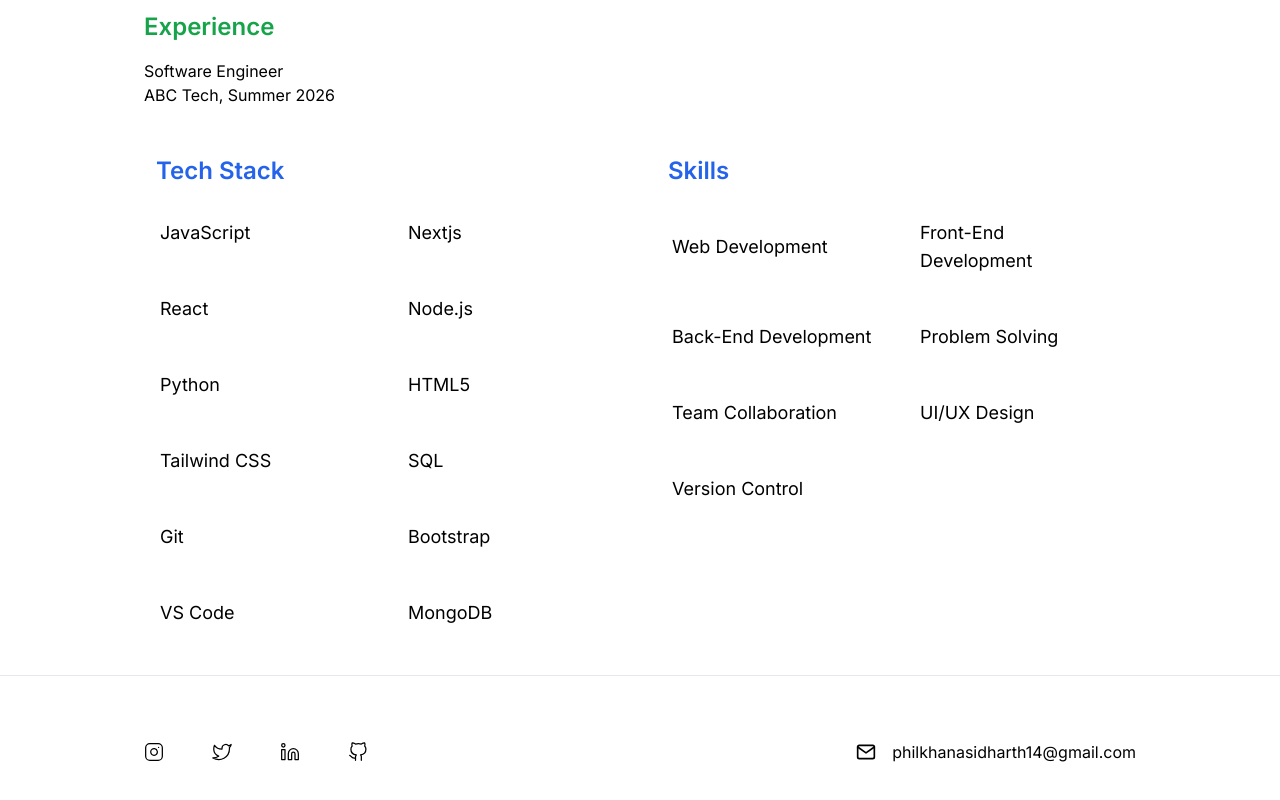
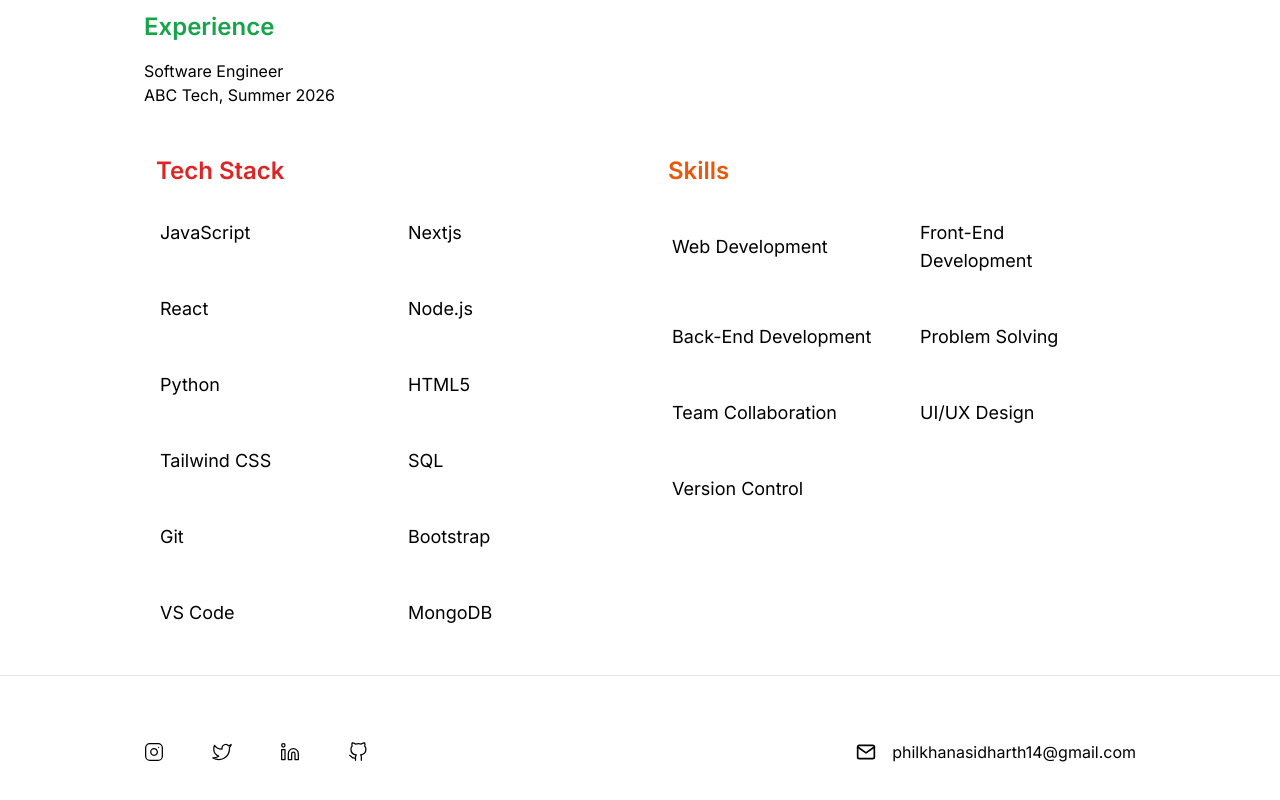
Before and after one commit to psidh/Domain, a Next.js app: page / in a window 1280 px wide. Shown: the part 747-1547 px from the top of the page. Built offline with nearby package versions, Linux system fonts and the light colour scheme.

Commit message:
added colours

```diff
--- a/package.json
+++ b/package.json
@@ -18,6 +18,8 @@
     "postcss": "8.4.28",
     "react": "18.2.0",
     "react-dom": "18.2.0",
+    "react-slick": "^0.29.0",
+    "slick-carousel": "^1.8.1",
     "styled-components": "^6.0.7",
     "tailwindcss": "3.3.3"
   }
--- /dev/null
+++ b/src/app/components/Achievements.js
@@ -0,0 +1,13 @@
+import React from "react";
+
+const Achievements = () => {
+
+
+  return (
+    <div className="achievements">
+
+    </div>
+  );
+};
+
+export default Achievements;
--- a/src/app/components/Resume.js
+++ b/src/app/components/Resume.js
@@ -49,8 +49,8 @@ const Resume = () => {
       <section className="mb-8">
         <h3 className="text-2xl font-semibold mt-4 mb-4 ">
         <span className="md:text-left lg:ml-3
-        dark:text-blue-500
-        text-blue-600">
+        dark:text-red-500
+        text-red-600">
           Tech Stack</span></h3>
         <div className="grid grid-cols-2 gap-4">
           {techStack.map((tech, index) => (
@@ -72,8 +72,8 @@ const Resume = () => {
       <section className="mb-8">
         <h3 className="text-2xl font-semibold mt-4 mb-4 md:text-left">
           <span className="md:text-left lg:ml-3
-          dark:text-blue-500
-        text-blue-600">Skills</span>
+          dark:text-orange-500
+        text-orange-600">Skills</span>
         </h3>
         <div className="grid grid-cols-2 gap-4">
           {skills.map((skill, index) => (
--- a/src/app/components/TopIntro.js
+++ b/src/app/components/TopIntro.js
@@ -48,7 +48,7 @@ const TopIntro = () => {
               <span className="inline-flex opacity-50 text-2xl font-light blinking">|</span>
             </p>
           </div>
-          <button className="mt-8 mb-8 bg-green-500 hover:bg-black hover:text-white text-white py-2 px-8 rounded-3xl">
+          <button className="mt-8 mb-8 bg-green-500 hover:bg-black dark:hover:bg-white dark:hover:text-black  hover:text-white text-white py-2 px-8 rounded-3xl">
           <span className="text-xl">Connect</span>
           </button>
       </section>
--- a/src/app/page.js
+++ b/src/app/page.js
@@ -4,12 +4,15 @@ import NavBar from 'src/app/components/NavBar';
 import TopIntro from 'src/app/components/TopIntro';
 import Footer from 'src/app/components/Footer';
 import Resume from 'src/app/components/Resume';
+import Achievements from './components/Achievements';
+
 function MyApp(){
   return (
     <>
       <NavBar />
       <TopIntro />
       <Resume />
+      <Achievements />
       <Footer />
     </>
   );
```
Also changed, not shown: 1 other file (tests, documents, lock files or other folders).
